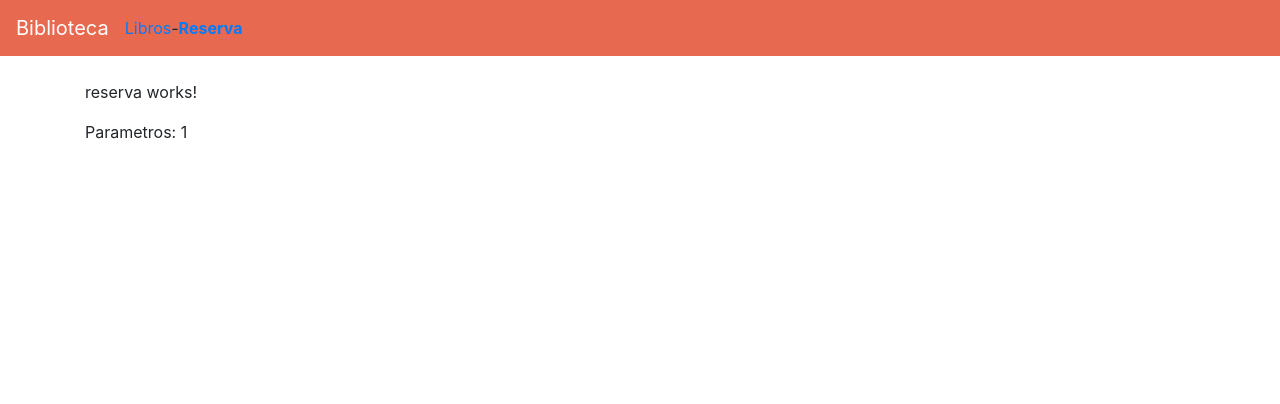
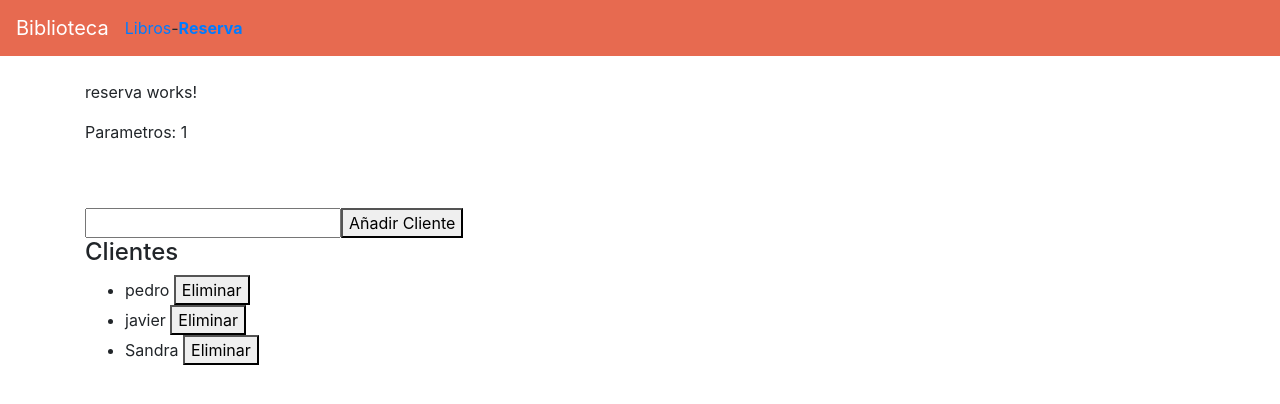
Before and after one commit to alvaro-gr/Practicing-with-Angular5, an Angular app in the folder my-app/: page /reserva/1 in a window 1280 px wide. Shown: the top 404 px of the page. Built offline with nearby package versions, Linux system fonts and the light colour scheme.

Commit message:
Servicios en Angular5

```diff
--- a/my-app/src/app/reserva/reserva.component.html
+++ b/my-app/src/app/reserva/reserva.component.html
@@ -9,3 +9,18 @@
 <p *ngIf="!parametro">
   <button (click)="redirigir()">Redirigir</button>
 </p>
+
+<br/>
+<br/>
+
+<input type="text" [(ngModel)]="cliente">
+<button (click)="sumarCliente()">Añadir Cliente</button>
+
+<h4> Clientes </h4>
+
+<ul>
+  <li *ngFor="let cliente of listado_clientes; let i = index">
+          {{cliente}}
+          <button (click)="eliminarCliente(i)">Eliminar</button>
+  </li>
+</ul>
--- a/my-app/src/app/reserva/reserva.component.ts
+++ b/my-app/src/app/reserva/reserva.component.ts
@@ -3,18 +3,25 @@ import { Component, OnInit } from '@angular/core';
 //Para poder trabajar con las Rutas
 import {Router, ActivatedRoute, Params} from '@angular/router';
 
+//Importar un servicio
+import {ClienteService} from '../services/cliente.service';
+
 @Component({
   selector: 'app-reserva',
   templateUrl: './reserva.component.html',
-  styleUrls: ['./reserva.component.css']
+  styleUrls: ['./reserva.component.css'],
+  providers: [ClienteService]
 })
 export class ReservaComponent implements OnInit {
 
   public parametro;
-
+  public listado_clientes: Array<String>;
+  public cliente: String;
   constructor(
     private _route: ActivatedRoute,
-    private _router: Router
+    private _router: Router,
+
+    private _clienteService: ClienteService
   ) { }
 
   ngOnInit() {
@@ -22,6 +29,10 @@ export class ReservaComponent implements OnInit {
     this._route.params.forEach((params: Params) => {
       this.parametro = params['page'];
     });
+
+    this._clienteService.prueba();
+
+    this.listado_clientes = this._clienteService.getClientes();
   }
 
   redirigir(){
@@ -29,4 +40,13 @@ export class ReservaComponent implements OnInit {
     this._router.navigate(['/reserva','parametro']);
   }
 
+  sumarCliente(){
+    this._clienteService.addCliente(this.cliente);
+    this.cliente=null;
+  }
+
+  eliminarCliente(index:number){
+    this._clienteService.delCliente(index);
+  }
+
 }
--- /dev/null
+++ b/my-app/src/app/services/cliente.service.ts
@@ -0,0 +1,23 @@
+import {Injectable} from '@angular/core';
+
+//Decorador injectable
+@Injectable()
+export class ClienteService {
+    public coleccion_clientes = ['pedro', 'javier', 'Sandra'];
+
+    prueba(){
+      return 'Cliente Service';
+    }
+
+    addCliente(cliente){
+      this.coleccion_clientes.push(cliente);
+    }
+
+    getClientes(){
+      return this.coleccion_clientes;
+    }
+
+    delCliente(index){
+      this.coleccion_clientes.splice(index,1); //Indece de donde borramos y el numero de elementos a borrar del array
+    }
+}
```
